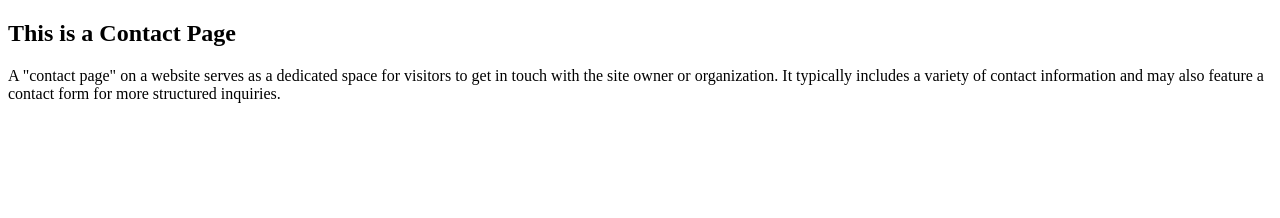
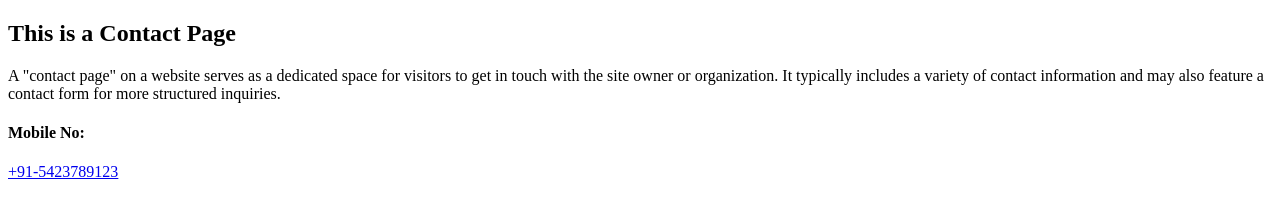
Before and after one commit to Shrejaltambe18/my-new-repo, a plain HTML site: page contact.html in a window 1280 px wide. Drawn offline with Linux system fonts and the light colour scheme.

Commit message:
1 contact added

```diff
--- a/contact.html
+++ b/contact.html
@@ -7,5 +7,11 @@
     <h2>This is a Contact Page</h2>
 
     <p>A "contact page" on a website serves as a dedicated space for visitors to get in touch with the site owner or organization. It typically includes a variety of contact information and may also feature a contact form for more structured inquiries. </p>
+
+    <h4>Mobile No:</h4>
+    <p>
+        <a href="tel:+91-5423789123">
+            +91-5423789123  </a>
+    </p>
 </body>
 </html>
```
